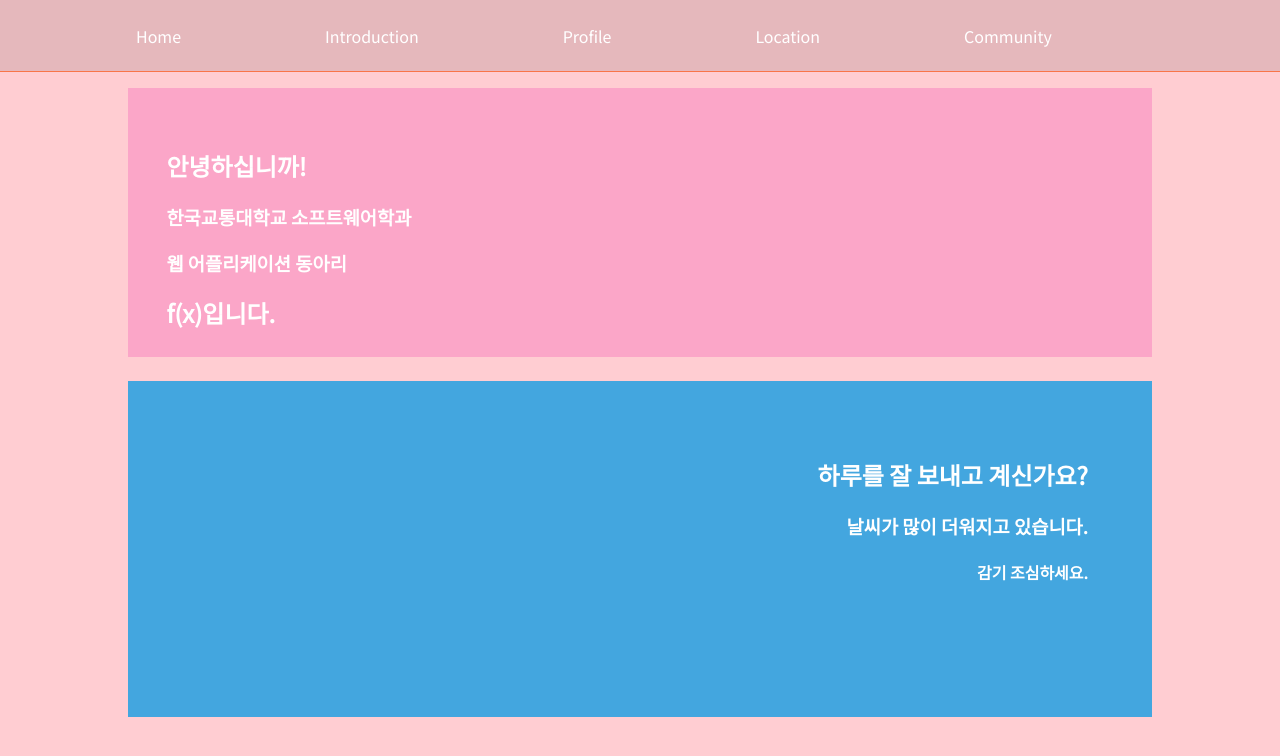
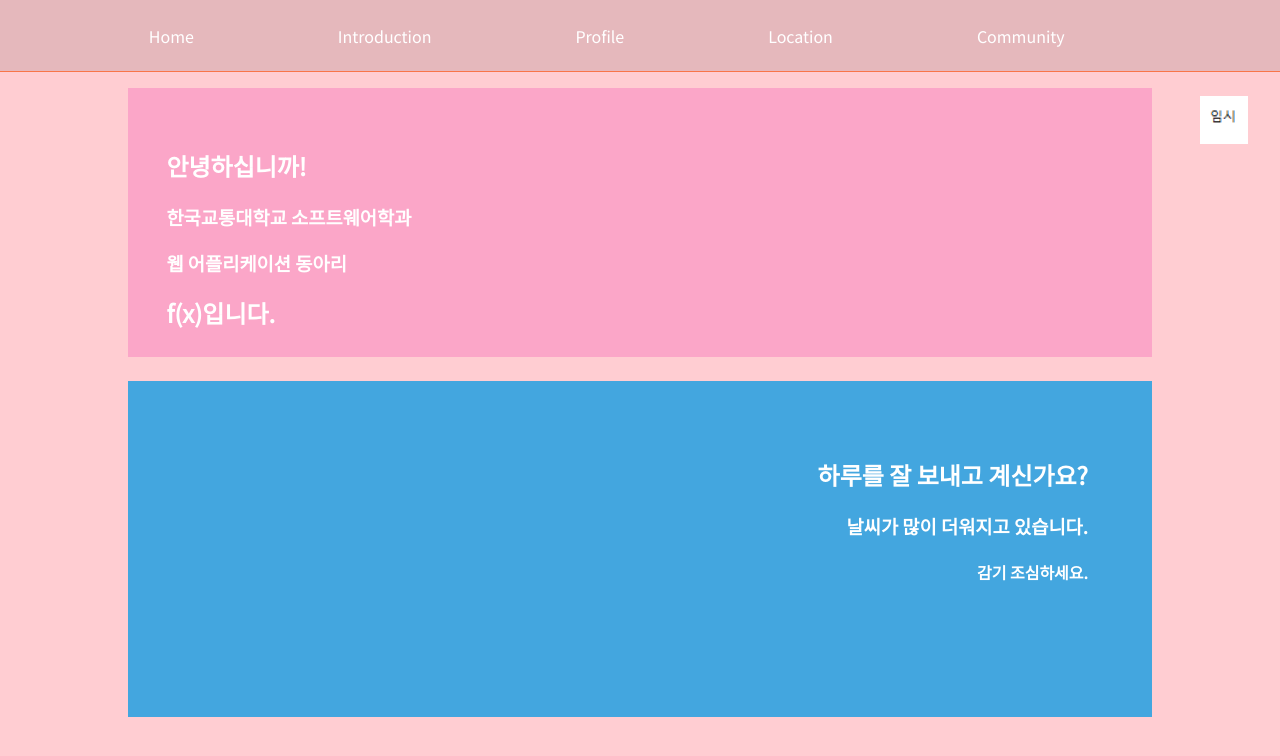
Before and after one commit to FX-KNUT/faWeb, a React (Create React App) app: page /#/ in a window 1280 px wide. Shown: the top 756 px of the page. Built offline with nearby package versions, Linux system fonts and the light colour scheme.

Commit message:
commit for eject

```diff
--- a/src/components/App.css
+++ b/src/components/App.css
@@ -53,7 +53,7 @@ header nav {
 header ul {
   position: relative;
   margin: 0;
-  padding: 1.5vh 5vw;
+  padding: 1.5vh 6vw;
   list-style: none;
 }
 
@@ -91,12 +91,32 @@ ul::after {
   clear: both;
 }
 
-header nav p {
+#header-right {
   position: fixed;
-  right: 8rem;
+  top: 1rem;
+  right: 2rem;
   display: flex;
   justify-content: flex-end;
   align-items: center;
+}
+
+@media (max-width: 1280px) {
+  #header-right {
+    top: 6rem;
+  }
+
+  #header-right-login {
+    display: none;
+  }
+}
+
+#header-right-login {
+  padding: 0 2rem;
+}
+
+#header-right-icon {
+  width: 3rem;
+  height: 3rem;
 }
 
 main {
--- a/src/components/App.tsx
+++ b/src/components/App.tsx
@@ -3,11 +3,12 @@ import { createStore } from 'redux';
 import Header from './Header.js';
 import reducer from './Reducer';
 import Router from "./Router.js";
+import Login from "./Login.tsx";
 import { useEffect, useState } from 'react';
 
 export const store = createStore(reducer);
 
-function App() : JSX.Element {
+function App(): JSX.Element {
 
   const [init, setInit] = useState(true);
 
@@ -30,6 +31,7 @@ function App() : JSX.Element {
 
   return (
     <div id="App" className="App">
+      <div id="modal">
         <header>
           <Header />
         </header>
@@ -37,6 +39,8 @@ function App() : JSX.Element {
           {init ? "Loading..." : <Router />}
         </main>
       </div>
+      <Login />
+    </div>
   );
 }
 
--- a/src/components/Header.js
+++ b/src/components/Header.js
@@ -1,8 +1,11 @@
+import icon from './res/image/temp_icon.png';
+
 const Header = () => {
+  let login_logout = 'login';
+
   return (
     <nav>
       <span>
-        <p id="nav_p"></p>
         <ul className="header-ul">
           <li>
             <a href=".">Home</a>
@@ -21,6 +24,10 @@ const Header = () => {
           </li>
         </ul>
       </span>
+      <span id="header-right">
+        <p id="header-right-login">{login_logout}</p>
+        <img id="header-right-icon" src={icon} alt="your icon" />
+      </span>
     </nav>
   );
 };
--- /dev/null
+++ b/src/components/Login.tsx
@@ -0,0 +1,10 @@
+const Login = (): JSX.Element => {
+
+    return (
+        <div>
+
+        </div>
+    );
+}
+
+export default Login;
```
Also changed, not shown: src/components/res/image/temp_icon.png (added). Lines whose indentation alone changed are shown as unchanged.
